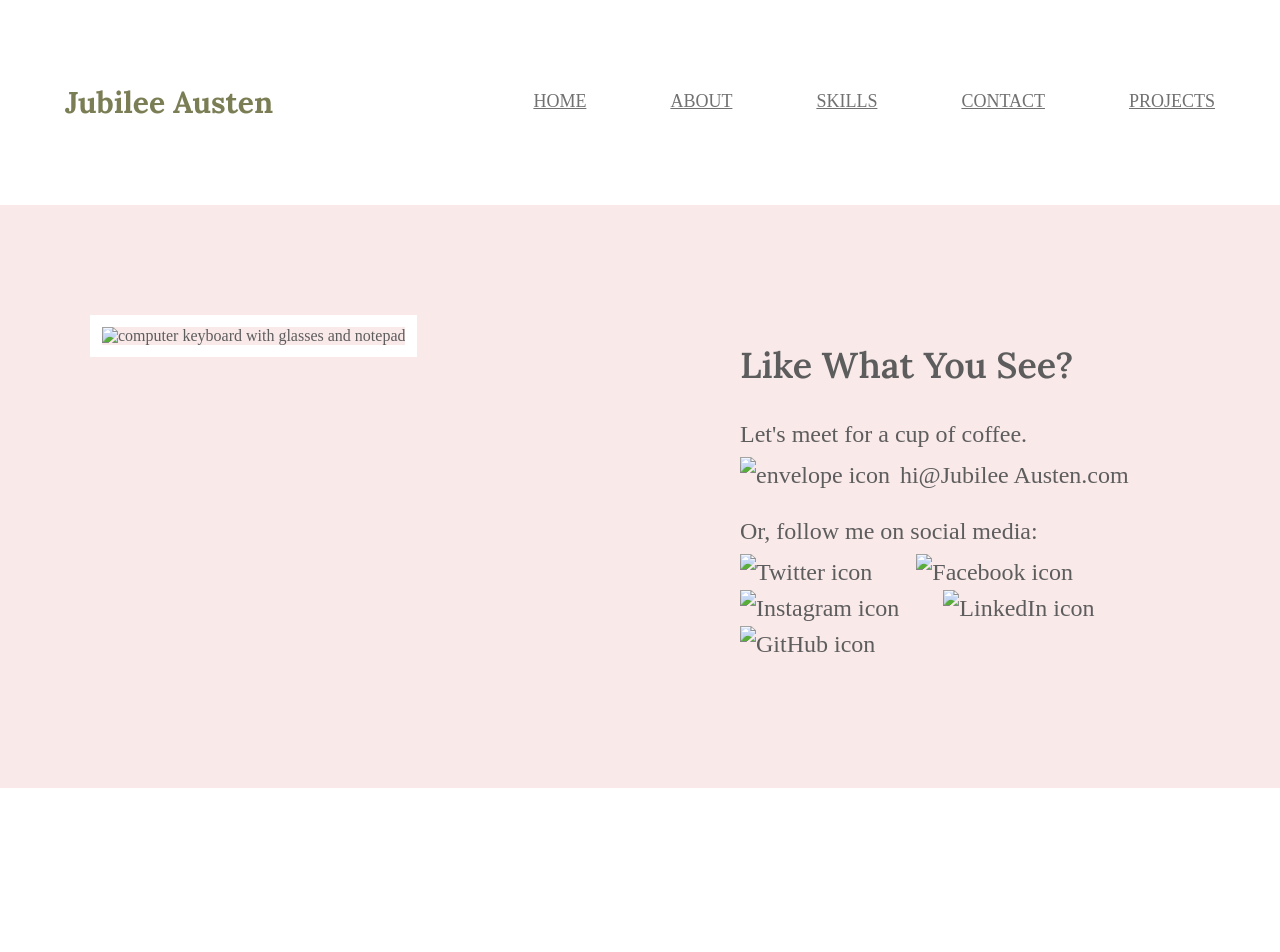
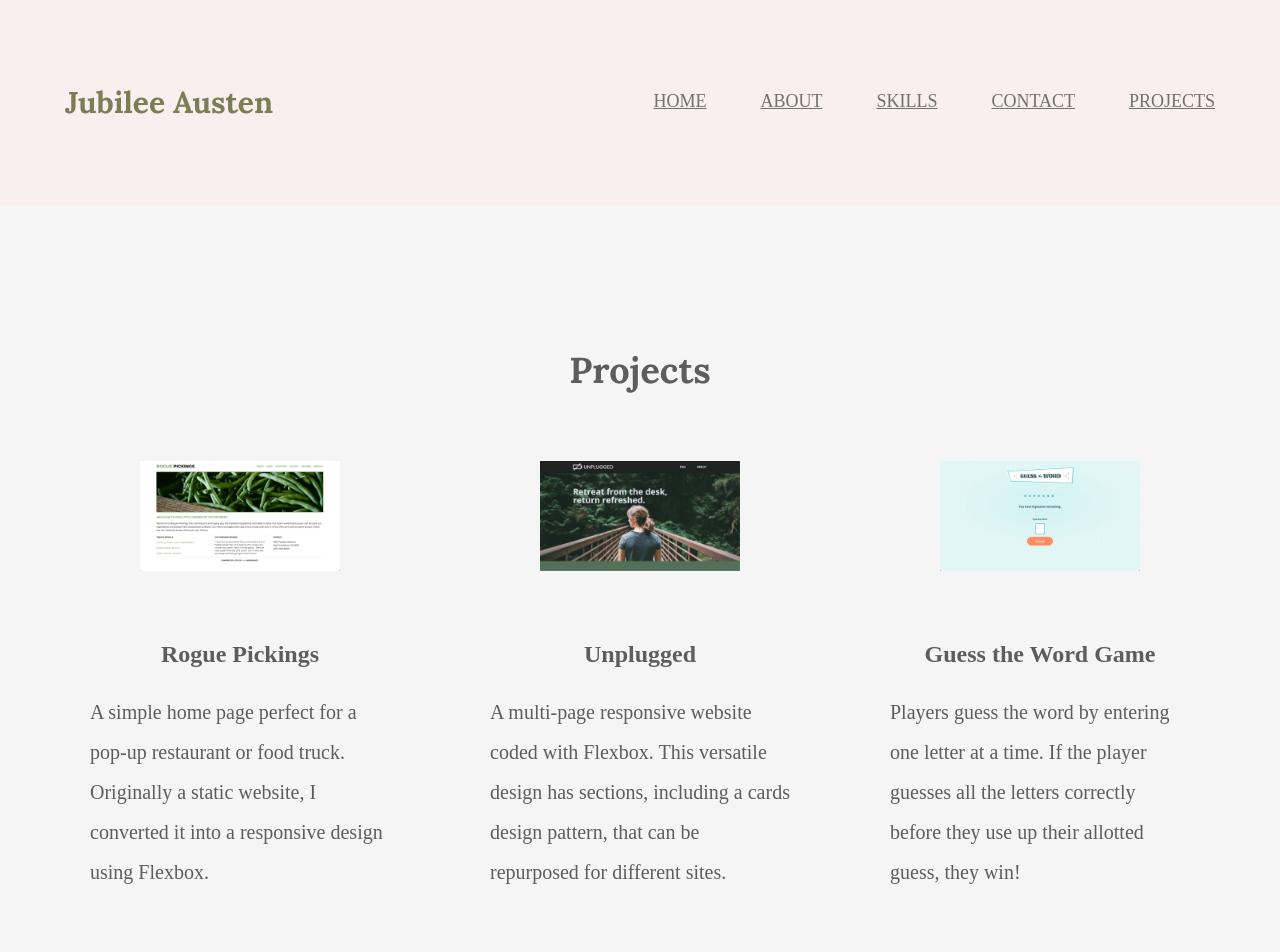
Before and after one commit to suzanne-b-coder/jubilee-austen, a plain HTML site: page projects/index.html in a window 1280 px wide. Shown: the top 952 px of the page. Before the commit the page ends 800 px from the top, so only its background shows below. Drawn offline with Linux system fonts and the light colour scheme.

Commit message:
Second page finished

```diff
--- a/css/main.css
+++ b/css/main.css
@@ -44,7 +44,7 @@ nav ul li a {
     text-transform: uppercase;
     font-size: 18px;
     color: #727172;
-    padding-left: 80px;
+    padding-left: 50px;
 }
 
 header h2{
@@ -191,3 +191,49 @@ header h2{
 #contact ul img {
     padding-right: 40px;
 }
+
+/****** Projects Page Header Styles ******/
+
+.projects-page {
+    background-color: #F9EFEF;
+}
+
+/****** Projects Page Projects Styles ******/
+
+#portfolio {
+    background: #F5F5F5;
+    text-align: center;
+}
+
+#portfolio .content-wrapper {
+    padding: 115px 0;
+}
+
+#portfolio .project-list {
+    float: left;
+    width: 300px;
+    padding: 0 50px;
+}
+
+#portfolio h2 {
+    font-family: Lora, serif;
+    font-size: 36px;
+    padding-bottom: 40px;
+}
+
+#portfolio h3 {
+    font-size: 24px;
+    line-height: 36px;
+    margin: 30px 0 20px 0;
+}
+
+#portfolio p {
+    font-size: 20px;
+    line-height: 40px;
+    text-align: left;
+}
+
+#portfolio img {
+    width: 200px;
+    padding-bottom: 30px;
+}
--- a/projects/index.html
+++ b/projects/index.html
@@ -1,20 +1,20 @@
 <!DOCTYPE html>
 <html lang="en">
-
   <head>
-    <meta charset="UTF-8">
+    <meta charset="UTF-8" />
     <title>Projects | Jubilee Austen</title>
-    <link rel="stylesheet" href="../css/normalize.css">
-    <link rel="stylesheet" href="../css/main.css">
-    <link rel="preconnect" href="https://fonts.googleapis.com">
-    <link rel="preconnect" href="https://fonts.gstatic.com" crossorigin>
+    <link rel="stylesheet" href="../css/normalize.css" />
+    <link rel="stylesheet" href="../css/main.css" />
+    <link rel="preconnect" href="https://fonts.googleapis.com" />
+    <link rel="preconnect" href="https://fonts.gstatic.com" crossorigin />
     <link
       href="https://fonts.googleapis.com/css2?family=Lora:wght@400;600;700&family=Source+Sans+Pro:wght@400;600;700&display=swap"
-        rel="stylesheet">
+      rel="stylesheet"
+    />
   </head>
 
   <body>
-    <Header class="projects-page">
+    <header class="projects-page">
       <div class="content-wrapper">
         <h1>Jubilee Austen</h1>
         <nav>
@@ -26,46 +26,108 @@
             <li><a href="#">projects</a></li>
           </ul>
         </nav>
-
       </div>
-    </Header>
+    </header>
     <main>
       <section id="portfolio">
         <div class="content-wrapper">
-                <div class="project-list"></div>
-                <div class="project-list"></div>
-                <div class="project-list"></div>
+          <h2>Projects</h2>
+          <div class="project-list">
+            <a
+              href="https://skillcrush.github.io/206-rogue_pickings/"
+              target="_blank"
+              ><img
+                src="../img/rogue-pickings.png"
+                alt="Rogue Pickings
+                Site"
+            /></a>
+            <h3>Rogue Pickings</h3>
+            <p>
+              A simple home page perfect for a pop-up restaurant or food truck.
+              Originally a static website, I converted it into a responsive
+              design using Flexbox.
+            </p>
+          </div>
+          <div class="project-list">
+            <a
+              href="https://skillcrush.github.io/206-unplugged_retreat/"
+              target="_blank"
+              ><img src="../img/unplugged.png" alt="Unplugged Site"
+            /></a>
+            <h3>Unplugged</h3>
+            <p>
+              A multi-page responsive website coded with Flexbox. This versatile
+              design has sections, including a cards design pattern, that can be
+              repurposed for different sites.
+            </p>
+          </div>
+          <div class="project-list">
+            <a
+              href="https://skillcrush.github.io/guess-the-word/"
+              target="_blank"
+              ><img
+                src="../img/guess-the-word-game.png"
+                alt="Guess the Word Game"
+            /></a>
+            <h3>Guess the Word Game</h3>
+            <p>
+              Players guess the word by entering one letter at a time. If the
+              player guesses all the letters correctly before they use up their
+              allotted guess, they win!
+            </p>
+          </div>
         </div>
       </section>
     </main>
     <footer id="contact">
       <div class="content-wrapper">
         <div class="contact-image">
-                <img src="img/jess-bailey-q10VITrVYUM-unsplash.png" alt="computer keyboard with glasses and notepad"
-                    id="contact-img">
+          <img
+            src="../img/jess-bailey-q10VITrVYUM-unsplash.png"
+            alt="work desk with a keyboard, pen, glasses, and notebook"
+            id="contact-img"
+          />
         </div>
         <div class="contact-info">
           <h2>Like What You See?</h2>
           <h3 id="email-header">Let's meet for a cup of coffee.</h3>
-                <a href="mailto:hi@JubileeAusten.com"><img src="img/envelope.png" alt="envelope icon"
-                        id="envelope-icon">hi@Jubilee
-                    Austen.com</a>
+          <a href="mailto:me@jubileeausten.com"
+            ><img
+              src="../img/envelope.png"
+              alt="envelope icon"
+              id="envelope"
+            />hi@JubileeAusten.com</a
+          >
           <h3 id="socialmedia-header">Or, follow me on social media:</h3>
           <ul>
-                    <li><a href="https://www.twitter.com/" target="_blank"><img src="img/twitter.png"
-                                alt="Twitter icon"></a></li>
-                    <li><a href="https://www.facebook.com/" target="_blank"><img src="img/facebook.png"
-                                alt="Facebook icon"></a></li>
-                    <li><a href="https://www.instagram.com/" target="_blank"><img src="img/instagram.png"
-                                alt="Instagram icon"></a></li>
-                    <li><a href="https://www.linkedin.com/" target="_blank"><img src="img/linkedin.png"
-                                alt="LinkedIn icon"></a></li>
-                    <li><a href="https://www.github.com/" target="_blank"><img src="img/github.png"
-                                alt="GitHub icon"></a></li>
+            <li>
+              <a href="https://twitter.com/home" target="_blank"
+                ><img src="../img/twitter.png" alt="Twitter icon"
+              /></a>
+            </li>
+            <li>
+              <a href="https://www.facebook.com" target="_blank"
+                ><img src="../img/facebook.png" alt="Facebook icon"
+              /></a>
+            </li>
+            <li>
+              <a href="https://www.instagram.com" target="_blank"
+                ><img src="../img/instagram.png" alt="Instagram icon"
+              /></a>
+            </li>
+            <li>
+              <a href="https://www.linkedin.com" target="_blank"
+                ><img src="../img/linkedin.png" alt="LinkedIn icon"
+              /></a>
+            </li>
+            <li>
+              <a href="https://github.com" target="_blank"
+                ><img src="../img/github.png" alt="GitHub icon"
+              /></a>
+            </li>
           </ul>
         </div>
       </div>
     </footer>
   </body>
-
 </html>
```
Also changed, not shown: 1 other file. Lines whose indentation alone changed are shown as unchanged.
